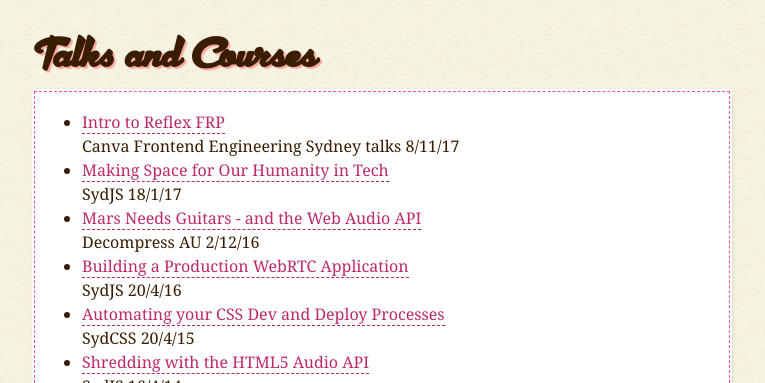
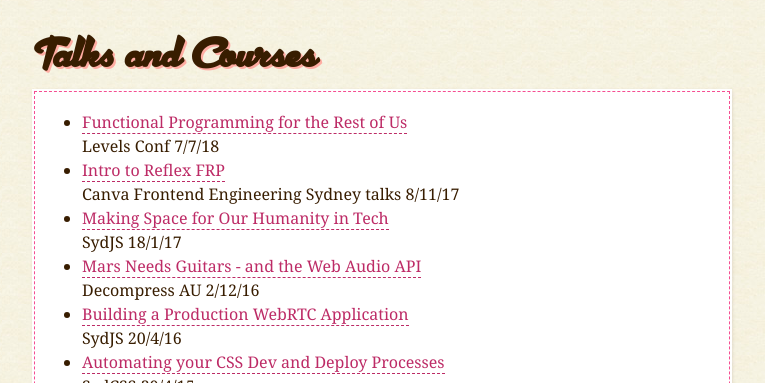
Before and after one commit to cathylill/homapage, a plain HTML site: page index.html in a window 1280 px wide. Shown: the part 717-1100 px from the top of the page, without its empty margins (258-1023 px from the left). Drawn offline with Linux system fonts and the light colour scheme.

Commit message:
add levels conf talk

```diff
--- a/index.html
+++ b/index.html
@@ -51,6 +51,10 @@
             <div class="section-text">
                 <ul>
                   <li>
+                    <a href="https://github.com/cathylill/FP-for-the-rest-of-us">Functional Programming for the Rest of Us</a><br>
+                    Levels Conf 7/7/18
+                  </li>
+                  <li>
                     <a href="https://youtu.be/EtLw1SwhsBs">Intro to Reflex FRP</a><br>
                     Canva Frontend Engineering Sydney talks 8/11/17
                   </li>
```
